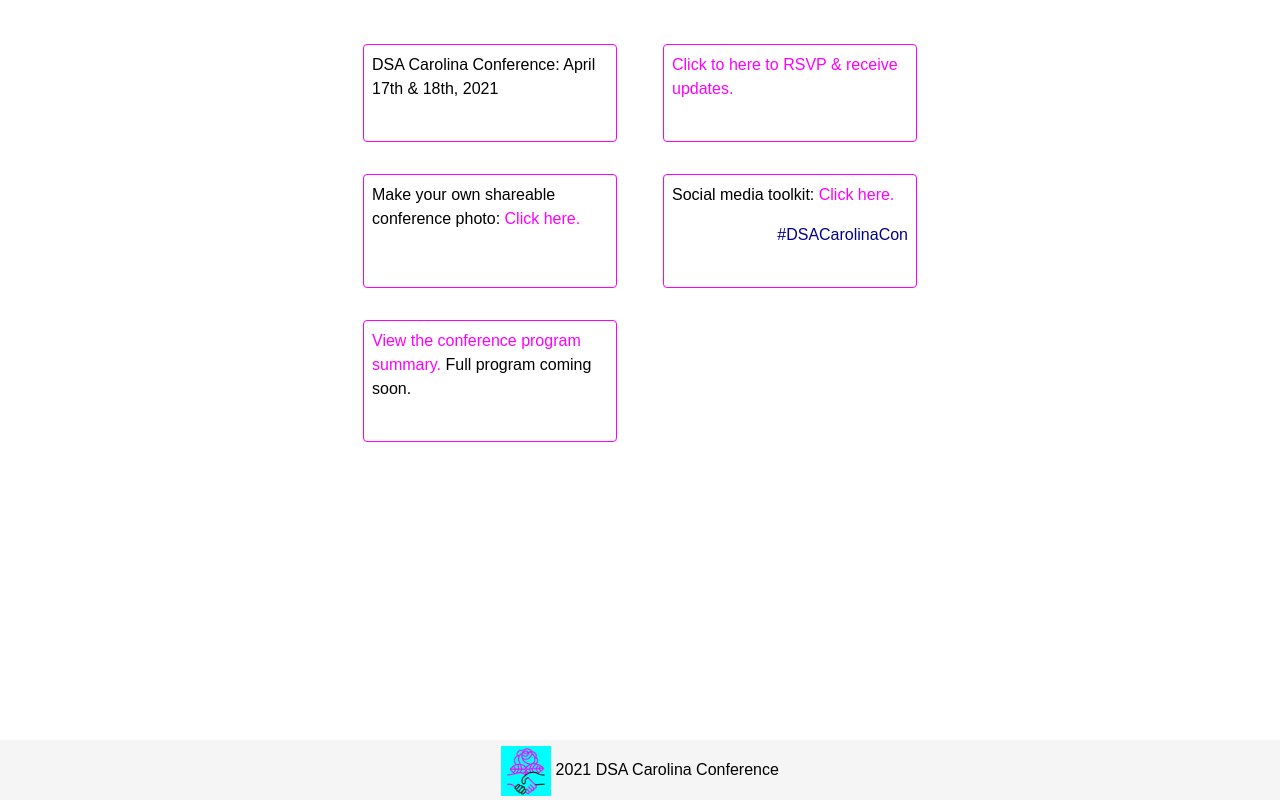
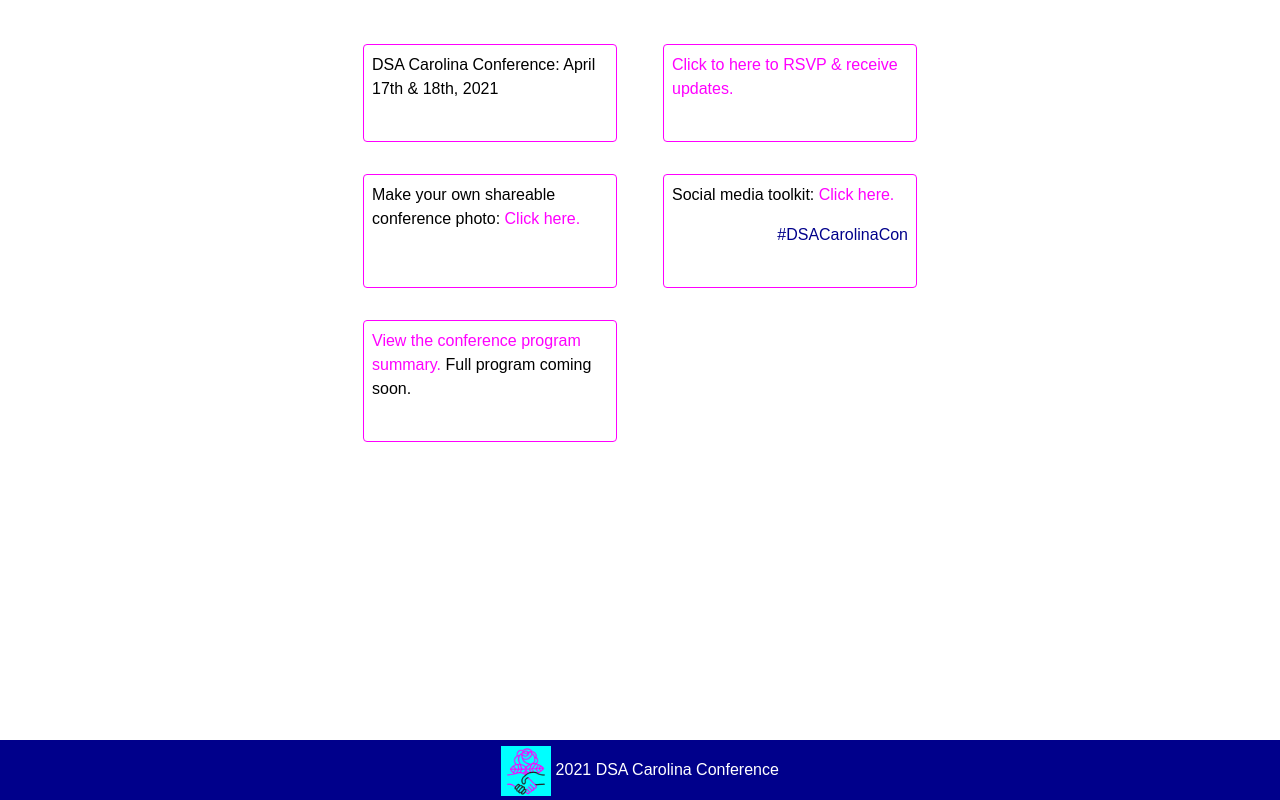
Before and after one commit to dsacarolinaconference/2021-dsa-carolina-con, a plain HTML site: page index.html in a window 1280 px wide. Drawn offline with nearby package versions, Linux system fonts and the light colour scheme.

Commit message:
ui tweaks

```diff
--- a/style.css
+++ b/style.css
@@ -29,7 +29,8 @@
     width: 100%;
     height: 60px; /* Set the fixed height of the footer here */
     line-height: 60px; /* Vertically center the text there */
-    background-color: #f5f5f5;
+    background-color: darkblue;
+    color:white;
   }
 
   #footer-img{
```
